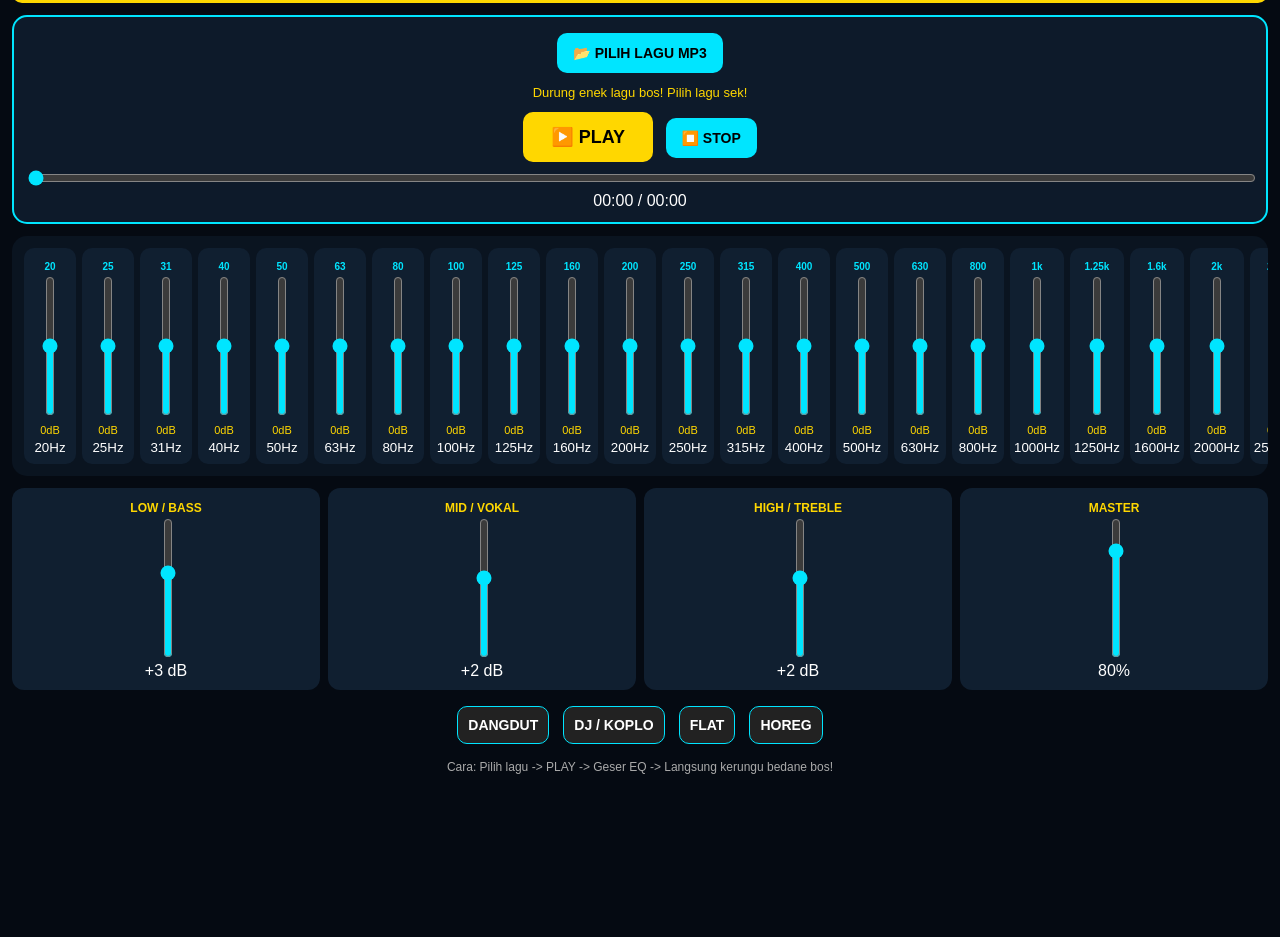
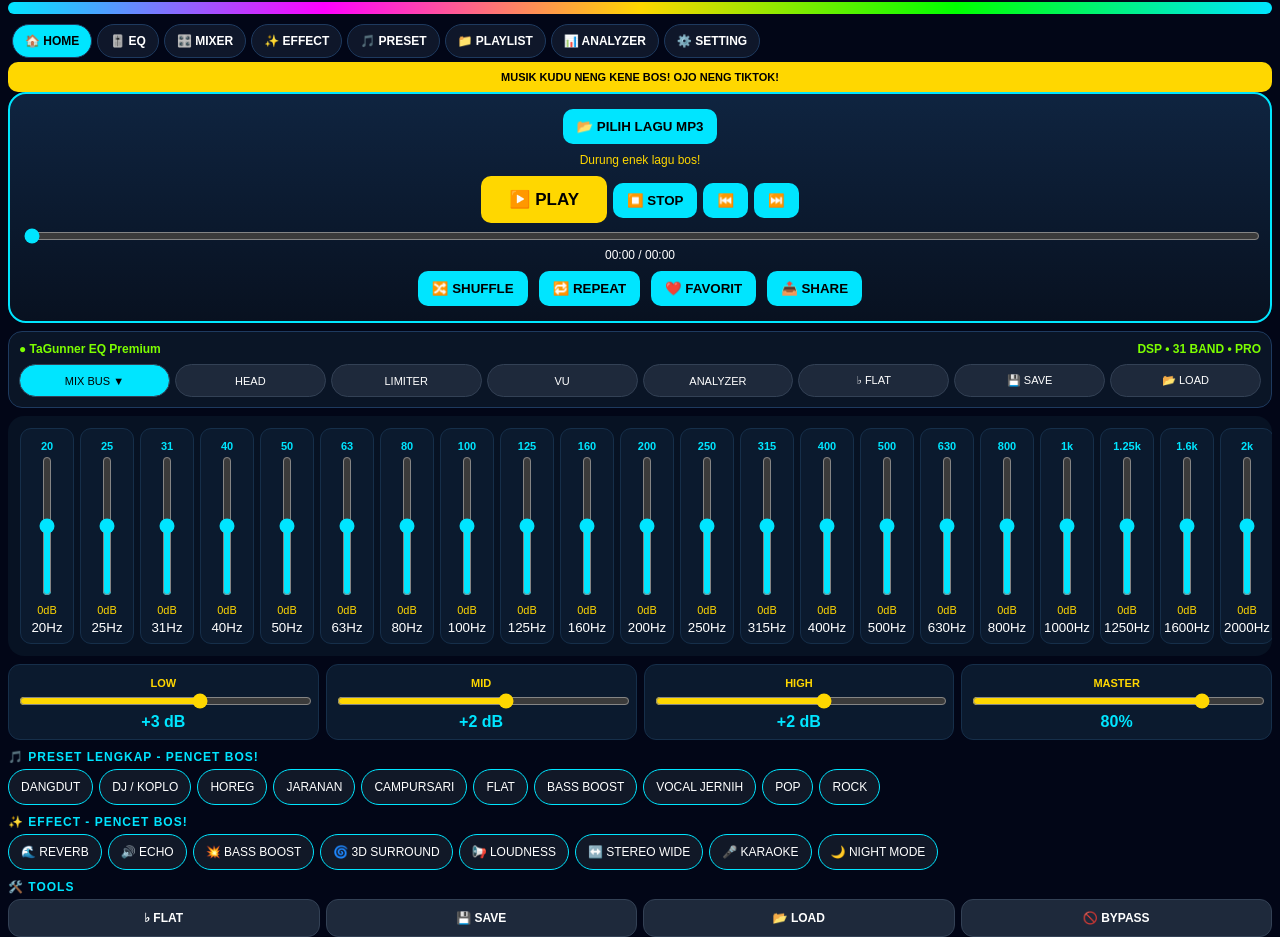
Before and after one commit to amdabwi/tagun-equ, a plain HTML site: page index.html in a window 1280 px wide. Shown: the part 115-1052 px from the top of the page. Before the commit the page ends 913 px from the top, so only its background shows below. Drawn offline with Linux system fonts and the light colour scheme.

Commit message:
Update index.html

```diff
--- a/index.html
+++ b/index.html
@@ -1,85 +1,47 @@
-<!DOCTYPE html>
-<html lang="id"><head><meta charset="UTF-8"><meta name="viewport" content="width=device-width,initial-scale=1">
-<title>TaGunner EQ V3 - PUNGSI</title>
+<!DOCTYPE html><html lang="id"><head><meta charset="UTF-8"><meta name="viewport" content="width=device-width,initial-scale=1">
+<title>TaGunner EQ V5 - PRO</title>
 <style>
-*{box-sizing:border-box}body{margin:0;background:#050a12;color:#fff;font-family:Arial;text-align:center;padding:12px}
-h1{margin:5px 0;color:#00e5ff;text-shadow:0 0 15px #00e5ff} .sub{color:#ffd700;font-size:12px;letter-spacing:2px}
-.player{background:#0d1a2a;border:2px solid #00e5ff;border-radius:15px;padding:12px;margin:12px 0}
-button{background:#00e5ff;color:#000;border:0;padding:12px 16px;border-radius:10px;font-weight:900;margin:4px;font-size:14px}
-button.play{background:#ffd700;font-size:18px;padding:14px 28px} input[type=file]{display:none}
-.eq{display:flex;gap:6px;overflow-x:auto;padding:12px;background:#0a1420;border-radius:15px;justify-content:flex-start}
-.band{flex:0 0 52px;background:#101f30;border-radius:10px;padding:8px 4px}
-.band b{font-size:10px;color:#00e5ff}.band span{font-size:11px;color:#ffd700}
-input[type=range]{writing-mode:vertical-lr;direction:rtl;width:30px;height:140px;accent-color:#00e5ff}
-.knobs{display:grid;grid-template-columns:1fr 1fr 1fr 1fr;gap:8px;margin:12px 0}
-.knob{background:#101f30;padding:10px;border-radius:12px}.knob b{font-size:12px;color:#ffd700}
-.knob input{width:100%}.preset{display:flex;flex-wrap:wrap;justify-content:center;gap:6px}
-.preset button{background:#222;color:#fff;border:1px solid #00e5ff;padding:10px}.warn{background:#ffd700;color:#000;padding:10px;border-radius:10px;font-weight:700;font-size:13px;margin:10px 0}
+*{box-sizing:border-box}body{margin:0;background:#020617;color:#fff;font-family:Arial;padding:8px}
+.top{text-align:center}h1{margin:0;font-size:36px}h1 b{color:#00e5ff;font-size:44px}.sub{color:#ffd700;font-size:10px;letter-spacing:3px}.bar{height:12px;border-radius:20px;background:linear-gradient(90deg,#00e5ff,#ff00ff,#ffd700,#00ff00,#00e5ff);margin:6px 0}
+.menu{display:flex;gap:5px;overflow-x:auto;padding:4px}.menu button{flex:0 0 auto;background:#0f172a;border:1px solid #1e3a5f;color:#fff;padding:9px 12px;border-radius:20px;font-size:12px;font-weight:700}.menu button.on{background:#00e5ff;color:#000}
+.player{background:linear-gradient(180deg,#0f2440,#081120);border:2px solid #00e5ff;border-radius:18px;padding:12px;text-align:center}
+.player button{background:#00e5ff;color:#000;border:0;padding:10px 14px;border-radius:10px;font-weight:900;margin:3px}.player button.play{background:#ffd700;font-size:17px;padding:13px 28px}
+#judul{color:#ffd700;font-size:12px;margin:6px}input[type=file]{display:none}#seek{width:100%;accent-color:#00e5ff}
+.card{background:#0a1526;border:1px solid #1e3a5f;border-radius:14px;padding:10px;margin:8px 0}.row{display:flex;justify-content:space-between;font-size:12px;color:#7dff00;font-weight:700}
+.pill{display:flex;gap:5px;flex-wrap:wrap;margin-top:8px}.pill button{flex:1;background:#1e293b;color:#fff;border:1px solid #334155;padding:9px;border-radius:18px;font-size:11px}.pill button.on{background:#00e5ff;color:#000}
+.eq{display:flex;gap:6px;overflow-x:auto;padding:12px;background:#071223;border-radius:16px}.band{flex:0 0 54px;background:#0b1a2e;border:1px solid #162f4a;border-radius:11px;padding:7px 3px;text-align:center}.band b{color:#00e5ff;font-size:11px}.band span{color:#ffd700;font-size:11px}.band input{writing-mode:vertical-lr;direction:rtl;width:30px;height:140px;accent-color:#00e5ff}
+.knobs{display:grid;grid-template-columns:1fr 1fr 1fr 1fr;gap:7px;margin:8px 0}.knob{background:#0b1a2e;border:1px solid #162f4a;border-radius:12px;padding:8px;text-align:center}.knob b{font-size:11px;color:#ffd700}.knob span{color:#00e5ff;font-weight:900}.knob input{width:100%;accent-color:#ffd700}
+.sec{font-size:12px;color:#00e5ff;font-weight:900;margin:10px 0 5px;letter-spacing:1px}.grid{display:flex;flex-wrap:wrap;gap:6px}.grid button{background:#111827;border:1px solid #00e5ff;color:#fff;padding:10px 12px;border-radius:20px;font-size:12px}.grid button.on{background:#ffd700;color:#000}
+.tools{display:grid;grid-template-columns:1fr 1fr 1fr 1fr;gap:6px}.tools button{background:#1e293b;color:#fff;border:1px solid #334155;padding:11px;border-radius:12px;font-weight:700;font-size:12px}.tools button.on{background:#ff00ff}
+.warn{background:#ffd700;color:#000;padding:9px;border-radius:10px;font-weight:800;font-size:11px;text-align:center}
 </style></head><body>
-<h1>TaGunner EQ</h1><div class="sub">EDYE PROJECT • V3 PUNGSI TENAN • BASIS WEB</div>
-<div class="warn">⚠️ MUSIK KUDU DISETEL NENG KENE BOS! OJO NENG TIKTOK! WEB GAK ISO NGATUR SUORO TIKTOK BOS!</div>
-<div class="player">
-<label for="file"><button onclick="document.getElementById('file').click()">📂 PILIH LAGU MP3</button></label>
-<input type="file" id="file" accept="audio/*">
-<div id="judul" style="margin:8px;font-size:13px;color:#ffd700">Durung enek lagu bos! Pilih lagu sek!</div>
-<button class="play" id="playBtn">▶️ PLAY</button>
-<button id="stopBtn">⏹️ STOP</button><br>
-<input type="range" id="seek" value="0" style="width:100%;height:20px;writing-mode:horizontal-tb;direction:ltr">
-<div id="time">00:00 / 00:00</div>
-</div>
+<div class="top"><h1>TaGunner<br><b>EQ</b></h1><div class="sub">EDYE PROJECT • TaGunner EQ PRO • V5</div><div class="bar"></div></div>
+<div class="menu"><button class="on">🏠 HOME</button><button>🎚️ EQ</button><button>🎛️ MIXER</button><button>✨ EFFECT</button><button>🎵 PRESET</button><button>📁 PLAYLIST</button><button>📊 ANALYZER</button><button>⚙️ SETTING</button></div>
+<div class="warn">MUSIK KUDU NENG KENE BOS! OJO NENG TIKTOK!</div>
+<div class="player"><button onclick="document.getElementById('file').click()">📂 PILIH LAGU MP3</button><input type="file" id="file" accept="audio/*"><div id="judul">Durung enek lagu bos!</div><button class="play" id="playBtn">▶️ PLAY</button><button id="stopBtn">⏹️ STOP</button><button id="prevBtn">⏮️</button><button id="nextBtn">⏭️</button><br><input type="range" id="seek" value="0"><div id="time" style="font-size:12px">00:00 / 00:00</div><div style="display:flex;gap:5px;justify-content:center;margin-top:6px"><button>🔀 SHUFFLE</button><button>🔁 REPEAT</button><button>❤️ FAVORIT</button><button>📤 SHARE</button></div></div>
+<div class="card"><div class="row"><span>● TaGunner EQ Premium</span><span>DSP • 31 BAND • PRO</span></div><div class="pill"><button class="on">MIX BUS ▼</button><button>HEAD</button><button>LIMITER</button><button>VU</button><button>ANALYZER</button><button>♭ FLAT</button><button>💾 SAVE</button><button>📂 LOAD</button></div></div>
 <div class="eq" id="eq"></div>
-<div class="knobs">
-<div class="knob"><b>LOW / BASS</b><input type="range" id="low" min="-12" max="12" value="3"><span id="lowV">+3 dB</span></div>
-<div class="knob"><b>MID / VOKAL</b><input type="range" id="mid" min="-12" max="12" value="2"><span id="midV">+2 dB</span></div>
-<div class="knob"><b>HIGH / TREBLE</b><input type="range" id="high" min="-12" max="12" value="2"><span id="highV">+2 dB</span></div>
-<div class="knob"><b>MASTER</b><input type="range" id="master" min="0" max="100" value="80"><span id="masterV">80%</span></div>
-</div>
-<div class="preset">
-<button onclick="setPreset([3,5,4,3,4,5,4,3,2,2,1,1,0,0,0,0,0,0,0,0,0,0,0,0,0,0,0,0,0,0,0])">DANGDUT</button>
-<button onclick="setPreset([6,6,5,4,3,2,1,0,0,0,0,1,2,3,3,2,1,0,0,0,1,2,3,3,2,1,0,0,0,0,0])">DJ / KOPLO</button>
-<button onclick="setPreset([0,0,0,0,0,0,0,0,0,0,0,0,0,0,0,0,0,0,0,0,0,0,0,0,0,0,0,0,0,0,0])">FLAT</button>
-<button onclick="setPreset([5,5,4,4,3,3,2,2,1,1,2,2,3,3,4,4,3,3,2,2,1,1,0,0,0,0,0,0,0,0,0])">HOREG</button>
-</div>
-<p style="font-size:12px;color:#aaa">Cara: Pilih lagu -> PLAY -> Geser EQ -> Langsung kerungu bedane bos!</p>
+<div class="knobs"><div class="knob"><b>LOW</b><br><input type="range" id="low" min="-12" max="12" value="3"><br><span id="lowV">+3 dB</span></div><div class="knob"><b>MID</b><br><input type="range" id="mid" min="-12" max="12" value="2"><br><span id="midV">+2 dB</span></div><div class="knob"><b>HIGH</b><br><input type="range" id="high" min="-12" max="12" value="2"><br><span id="highV">+2 dB</span></div><div class="knob"><b>MASTER</b><br><input type="range" id="master" min="0" max="100" value="80"><br><span id="masterV">80%</span></div></div>
+<div class="sec">🎵 PRESET LENGKAP - PENCET BOS!</div>
+<div class="grid"><button onclick="setPreset([3,5,4,3,4,5,4,3,2,2,1,1,0,0,0,0,0,0,0,0,0,0,0,0,0,0,0,0,0,0,0])">DANGDUT</button><button onclick="setPreset([6,6,5,4,3,2,1,0,0,0,0,1,2,3,3,2,1,0,0,0,1,2,3,3,2,1,0,0,0,0,0])">DJ / KOPLO</button><button onclick="setPreset([5,5,4,4,3,3,2,2,1,1,2,2,3,3,4,4,3,3,2,2,1,1,0,0,0,0,0,0,0,0,0])">HOREG</button><button onclick="setPreset([4,4,4,3,3,2,2,1,1,2,2,3,3,2,2,1,1,0,0,0,0,0,0,0,0,0,0,0,0,0,0])">JARANAN</button><button onclick="setPreset([2,2,2,1,1,1,0,0,0,0,1,1,2,2,3,3,2,2,1,1,0,0,0,0,0,0,0,0,0,0,0])">CAMPURSARI</button><button onclick="setPreset([0,0,0,0,0,0,0,0,0,0,0,0,0,0,0,0,0,0,0,0,0,0,0,0,0,0,0,0,0,0,0])">FLAT</button><button onclick="setPreset([6,5,5,4,4,3,3,2,2,1,1,0,0,0,0,0,0,0,0,0,0,0,0,0,0,0,0,0,0,0,0])">BASS BOOST</button><button onclick="setPreset([0,0,0,0,0,0,0,0,0,0,0,0,0,0,0,0,0,0,0,0,3,3,4,4,4,3,3,2,2,1,1])">VOCAL JERNIH</button><button onclick="setPreset([2,2,3,3,2,2,1,1,0,0,0,0,0,0,0,0,0,0,0,0,0,0,0,0,0,0,0,0,0,0,0])">POP</button><button onclick="setPreset([3,3,2,2,1,1,0,0,0,0,0,0,0,0,0,0,0,0,0,0,0,0,0,0,0,0,0,0,0,0,0])">ROCK</button></div>
+<div class="sec">✨ EFFECT - PENCET BOS!</div>
+<div class="grid"><button onclick="this.classList.toggle('on')">🌊 REVERB</button><button onclick="this.classList.toggle('on')">🔊 ECHO</button><button onclick="this.classList.toggle('on')">💥 BASS BOOST</button><button onclick="this.classList.toggle('on')">🌀 3D SURROUND</button><button onclick="this.classList.toggle('on')">📢 LOUDNESS</button><button onclick="this.classList.toggle('on')">↔️ STEREO WIDE</button><button onclick="this.classList.toggle('on')">🎤 KARAOKE</button><button onclick="this.classList.toggle('on')">🌙 NIGHT MODE</button></div>
+<div class="sec">🛠️ TOOLS</div>
+<div class="tools"><button onclick="setPreset([0,0,0,0,0,0,0,0,0,0,0,0,0,0,0,0,0,0,0,0,0,0,0,0,0,0,0,0,0,0,0])">♭ FLAT</button><button onclick="alert('Disimpen bos!')">💾 SAVE</button><button onclick="alert('Dibuka bos!')">📂 LOAD</button><button id="bypassBtn">🚫 BYPASS</button><button onclick="alert('Auto EQ aktif bos!')">🤖 AUTO</button><button onclick="alert('Mute bos!')">🔇 MUTE</button><button onclick="alert('Solo bos!')">🎧 SOLO</button><button onclick="location.reload()">🔄 RESET</button></div>
+<p style="text-align:center;font-size:11px;color:#888">TaGunner EQ V5 PRO • Koyo wek e wong-wong bos! Akeh tombol e!</p>
 <script>
 let freqs=[20,25,31,40,50,63,80,100,125,160,200,250,315,400,500,630,800,1000,1250,1600,2000,2500,3150,4000,5000,6300,8000,10000,12500,16000,20000];
-let ctx,src,filters=[],masterGain,audio,sliders=[];
-let eqDiv=document.getElementById('eq');
-freqs.forEach((f,i)=>{
- let d=document.createElement('div');d.className='band';
- d.innerHTML=`<b>${f>=1000?(f/1000)+'k':f}</b><br><input type="range" min="-12" max="12" value="0" data-i="${i}"><br><span>0dB</span><br><small>${f}Hz</small>`;
- eqDiv.appendChild(d);
- let s=d.querySelector('input');let lab=d.querySelector('span');
- s.oninput=()=>{lab.textContent=(s.value>0?'+':'')+s.value+'dB';if(filters[i])filters[i].gain.value=parseFloat(s.value);};
- sliders.push(s);
-});
-function setPreset(arr){arr.forEach((v,i)=>{sliders[i].value=v;sliders[i].dispatchEvent(new Event('input'));});}
-let fileEl=document.getElementById('file');
-fileEl.onchange=()=>{
- let f=fileEl.files[0];if(!f)return;
- document.getElementById('judul').textContent='🎵 '+f.name;
- if(audio)audio.pause();
- audio=new Audio(URL.createObjectURL(f));
- audio.onloadedmetadata=()=>{document.getElementById('seek').max=audio.duration;};
- audio.ontimeupdate=()=>{let s=document.getElementById('seek');if(document.activeElement!==s)s.value=audio.currentTime;let fmt=t=>{let m=Math.floor(t/60),ss=Math.floor(t%60);return m+':'+('0'+ss).slice(-2)};document.getElementById('time').textContent=fmt(audio.currentTime)+' / '+fmt(audio.duration||0);};
- setupAudio();
-};
-function setupAudio(){
- if(ctx)return;ctx=new (window.AudioContext||window.webkitAudioContext)();
- src=ctx.createMediaElementSource(audio);
- let prev=src;
- freqs.forEach(f=>{let fl=ctx.createBiquadFilter();fl.type='peaking';fl.frequency.value=f;fl.Q.value=1;fl.gain.value=0;prev.connect(fl);prev=fl;filters.push(fl);});
- masterGain=ctx.createGain();masterGain.gain.value=0.8;prev.connect(masterGain);masterGain.connect(ctx.destination);
-}
-document.getElementById('playBtn').onclick=async()=>{
- if(!audio){alert('Pilih lagu sek bos! Pencet PILIH LAGU MP3');return;}
- if(!ctx)setupAudio();await ctx.resume();
- if(audio.paused){audio.play();document.getElementById('playBtn').textContent='⏸️ PAUSE';}else{audio.pause();document.getElementById('playBtn').textContent='▶️ PLAY';}
-};
-document.getElementById('stopBtn').onclick=()=>{if(audio){audio.pause();audio.currentTime=0;document.getElementById('playBtn').textContent='▶️ PLAY';}};
-document.getElementById('seek').oninput=e=>{if(audio)audio.currentTime=e.target.value;};
-document.getElementById('low').oninput=e=>{document.getElementById('lowV').textContent=(e.target.value>0?'+':'')+e.target.value+' dB';[0,1,2,3,4,5,6].forEach(i=>{sliders[i].value=e.target.value;sliders[i].dispatchEvent(new Event('input'));});};
-document.getElementById('mid').oninput=e=>{document.getElementById('midV').textContent=(e.target.value>0?'+':'')+e.target.value+' dB';[10,11,12,13,14,15,16,17,18,19].forEach(i=>{sliders[i].value=e.target.value;sliders[i].dispatchEvent(new Event('input'));});};
-document.getElementById('high').oninput=e=>{document.getElementById('highV').textContent=(e.target.value>0?'+':'')+e.target.value+' dB';[22,23,24,25,26,27,28,29,30].forEach(i=>{sliders[i].value=e.target.value;sliders[i].dispatchEvent(new Event('input'));});};
-document.getElementById('master').oninput=e=>{document.getElementById('masterV').textContent=e.target.value+'%';if(masterGain)masterGain.gain.value=e.target.value/100;if(audio)audio.volume=1;};
+let ctx,src,filters=[],masterGain,audio,sliders=[],bypass=false;let eq=document.getElementById('eq');
+freqs.forEach((f,i)=>{let d=document.createElement('div');d.className='band';d.innerHTML=`<b>${f>=1000?(f/1000)+'k':f}</b><br><input type="range" min="-12" max="12" value="0"><br><span>0dB</span><br><small>${f}Hz</small>`;eq.appendChild(d);let s=d.querySelector('input');let l=d.querySelector('span');s.oninput=()=>{l.textContent=(s.value>0?'+':'')+s.value+'dB';if(filters[i])filters[i].gain.value=bypass?0:parseFloat(s.value)};sliders.push(s)});
+function setPreset(a){a.forEach((v,i)=>{sliders[i].value=v;sliders[i].dispatchEvent(new Event('input'))})}
+document.getElementById('file').onchange=e=>{let f=e.target.files[0];if(!f)return;document.getElementById('judul').textContent='🎵 '+f.name;if(audio)audio.pause();audio=new Audio(URL.createObjectURL(f));audio.onloadedmetadata=()=>document.getElementById('seek').max=audio.duration;audio.ontimeupdate=()=>{let s=document.getElementById('seek');if(document.activeElement!==s)s.value=audio.currentTime;let fmt=t=>{let m=Math.floor(t/60),ss=Math.floor(t%60);return m+':'+('0'+ss).slice(-2)};document.getElementById('time').textContent=fmt(audio.currentTime)+' / '+fmt(audio.duration||0)};setup()};
+function setup(){if(ctx)return;ctx=new (window.AudioContext||window.webkitAudioContext)();src=ctx.createMediaElementSource(audio);let p=src;freqs.forEach(f=>{let fl=ctx.createBiquadFilter();fl.type='peaking';fl.frequency.value=f;fl.Q.value=1;fl.gain.value=0;p.connect(fl);p=fl;filters.push(fl)});masterGain=ctx.createGain();masterGain.gain.value=.8;p.connect(masterGain);masterGain.connect(ctx.destination)}
+document.getElementById('playBtn').onclick=async()=>{if(!audio){alert('Pilih lagu sek bos!');return}if(!ctx)setup();await ctx.resume();if(audio.paused){audio.play();document.getElementById('playBtn').textContent='⏸️ PAUSE'}else{audio.pause();document.getElementById('playBtn').textContent='▶️ PLAY'}};
+document.getElementById('stopBtn').onclick=()=>{if(audio){audio.pause();audio.currentTime=0;document.getElementById('playBtn').textContent='▶️ PLAY'}};
+document.getElementById('seek').oninput=e=>{if(audio)audio.currentTime=e.target.value};
+document.getElementById('bypassBtn').onclick=e=>{bypass=!bypass;e.target.classList.toggle('on');e.target.textContent=bypass?'✅ BYPASS ON':'🚫 BYPASS';sliders.forEach(s=>s.dispatchEvent(new Event('input')))};
+document.getElementById('low').oninput=e=>{document.getElementById('lowV').textContent=(e.target.value>0?'+':'')+e.target.value+' dB';[0,1,2,3,4,5,6].forEach(i=>{sliders[i].value=e.target.value;sliders[i].dispatchEvent(new Event('input'))})};
+document.getElementById('mid').oninput=e=>{document.getElementById('midV').textContent=(e.target.value>0?'+':'')+e.target.value+' dB';[10,11,12,13,14,15,16,17,18,19].forEach(i=>{sliders[i].value=e.target.value;sliders[i].dispatchEvent(new Event('input'))})};
+document.getElementById('high').oninput=e=>{document.getElementById('highV').textContent=(e.target.value>0?'+':'')+e.target.value+' dB';[22,23,24,25,26,27,28,29,30].forEach(i=>{sliders[i].value=e.target.value;sliders[i].dispatchEvent(new Event('input'))})};
+document.getElementById('master').oninput=e=>{document.getElementById('masterV').textContent=e.target.value+'%';if(masterGain)masterGain.gain.value=e.target.value/100};
 </script></body></html>
```
